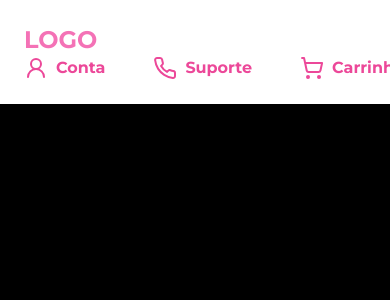
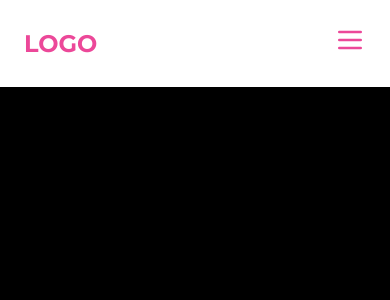
Before and after one commit to jordanogiacomet/store-website-next, a Next.js app: page / in a window 390 px wide. Shown: the top 300 px of the page. Built offline with nearby package versions, Linux system fonts and the light colour scheme.

Commit message:
WIP - Mobile menu implemented;

```diff
--- a/src/app/layout.tsx
+++ b/src/app/layout.tsx
@@ -3,6 +3,7 @@ import { Montserrat } from "next/font/google";
 import { Header } from '@/components/Header';
 import { UserRound, Phone, ShoppingCart } from 'lucide-react';
 import './globals.css';
+import MobileMenu from '@/components/MobileMenu';
 const montserrat = Montserrat({ subsets: ["latin"] });
 
 export default function RootLayout({
@@ -38,6 +39,7 @@ export default function RootLayout({
                 </Header.MenuLinkAnchor>
               </Header.MenuLinkRoot>
             </Header.Menu>
+            <MobileMenu />
           </Header.Container>
         </Header.Root>
       {children}
--- a/src/components/Header/HeaderMenu.tsx
+++ b/src/components/Header/HeaderMenu.tsx
@@ -6,6 +6,6 @@ interface HeaderMenuProps{
 
 export const HeaderMenu = ({ children }: HeaderMenuProps) => {
   return(
-    <ul className='flex flex-row gap-12'>{children}</ul>
+    <ul className='flex flex-row gap-12 hidden md:flex'>{children}</ul>
   );
 };
--- a/src/components/LogoLink/LogoLinkAnchor.tsx
+++ b/src/components/LogoLink/LogoLinkAnchor.tsx
@@ -9,7 +9,7 @@ interface LogoLinkAnchorProps {
 
 export const LogoLinkAnchor = ({ text, srcImg = '', link }: LogoLinkAnchorProps) => {
   return (
-    <Link className='no-underline text-pink-400 flex items-center font-bold' href={link}>
+    <Link className='no-underline text-pink-500 flex items-center font-bold' href={link}>
       {srcImg ? (
         <Image alt={text} src={srcImg} priority layout="fill" className="object-contain" />
       ) : (
--- a/src/components/MenuLink/MenuLinkRoot.tsx
+++ b/src/components/MenuLink/MenuLinkRoot.tsx
@@ -5,5 +5,5 @@ interface MenuLinkRoot{
 };
 
 export const MenuLinkRoot = ({ children }: MenuLinkRoot) => {
-  return <li className='flex flex-row gap-2'>{children}</li>
+  return <li className='flex gap-2 flex-row items-center border-b-4 border-transparent p-2 group hover:border-pink-500 transition-colors'>{children}</li>
 };
--- /dev/null
+++ b/src/components/MobileMenu/index.tsx
@@ -0,0 +1,42 @@
+import { useState } from 'react';
+import { UserRound, Phone, ShoppingCart, Menu, X } from 'lucide-react';
+import { Header } from '../Header';
+
+export const MobileMenu = () => {
+  const [isOpen, setIsOpen] = useState(false);
+
+  return (
+    <div className="md:hidden">
+      <button
+        className="text-pink-500"
+        onClick={() => setIsOpen(!isOpen)}
+      >
+        {isOpen ? <X className='w-8 h-8' /> : <Menu className="w-8 h-8" />}
+      </button>
+      {isOpen && (
+        <ul className="absolute top-16 left-0 w-full bg-white p-4 shadow-lg flex justify-center items-center flex-col gap-4">
+          <Header.MenuLinkRoot>
+            <UserRound className='w-6 h-6 text-pink-500' />
+            <Header.MenuLinkAnchor href='/' onClick={() => setIsOpen(false)}>
+              Conta
+            </Header.MenuLinkAnchor>
+         </Header.MenuLinkRoot>
+         <Header.MenuLinkRoot>
+         <Phone className='w-6 h-6 text-pink-500' />
+          <Header.MenuLinkAnchor href='/' onClick={() => setIsOpen(false)}>
+            Suporte
+          </Header.MenuLinkAnchor>
+          </Header.MenuLinkRoot>
+          <Header.MenuLinkRoot>
+            <ShoppingCart className='w-6 h-6 text-pink-500' />
+            <Header.MenuLinkAnchor href='/' onClick={() => setIsOpen(false)}>
+               Carrinho
+            </Header.MenuLinkAnchor>
+          </Header.MenuLinkRoot>
+        </ul>
+      )}
+    </div>
+  );
+};
+
+export default MobileMenu;
```
